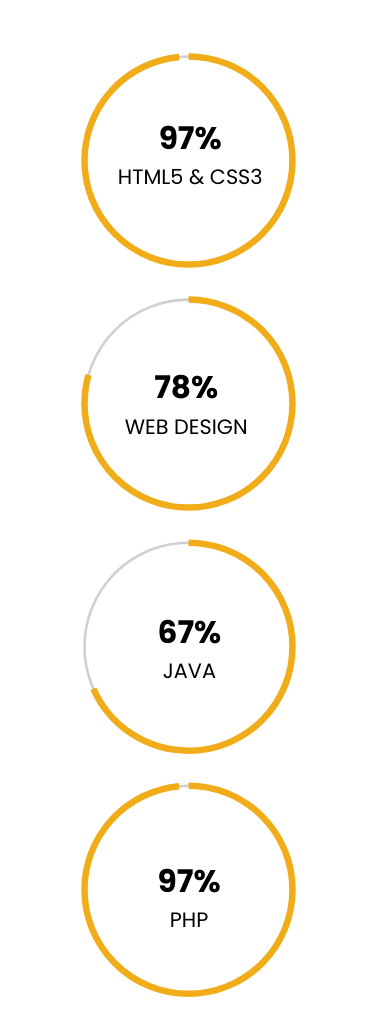
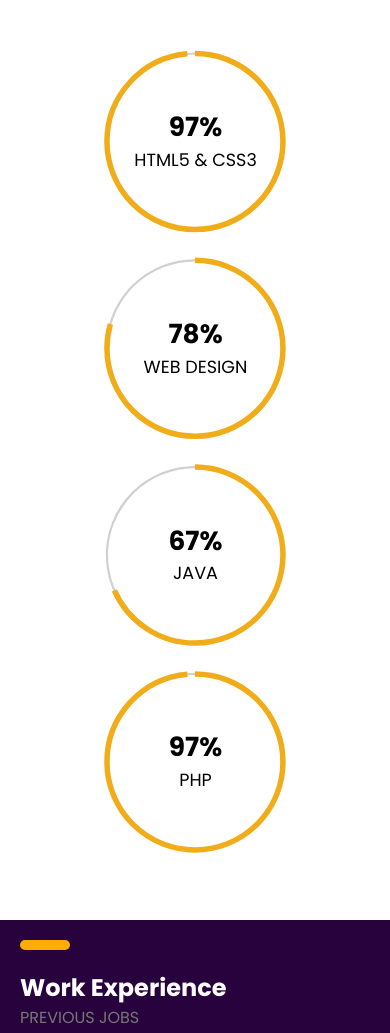
Before and after one commit to mamesayelom/tache5PortfolioHtmlCss, a plain HTML site: page index.html in a window 390 px wide. Shown: the part 4280-5313 px from the top of the page. Drawn offline with Linux system fonts and the light colour scheme.

Commit message:
gérer la responsivité

```diff
--- a/index.html
+++ b/index.html
@@ -108,7 +108,7 @@
             <p class="paragraghe">Duis non volutpat arcu, eu mollis tellus. Sed finibus aliquam neque sit amet sodales. Lorem ipsum dolor sit amet, consectetur adipiscing elit. Nulla maximus pellentes que velit, quis consequat nulla effi citur at. Maecenas sed massa tristique.Duis non volutpat arcu, eu mollis tellus. Sed finibus aliquam neque sit amet sodales. Lorem ipsum dolor sit amet, consectetur adipiscing elit. Lorem ipsum dolor sit amet, consectetur adipiscing elit. Nulla maximus pellentes que velit, quis consequat nulla effi citur at.Maecenas sed massa tristique.</p>
         </div>
         <div class="cercles">
-            <!-- <div class="container"> -->
+            <div class="container">
                 <svg>
                     <circle Cx="80px" Cy="80px" r="80px" class="circle1">
                     </circle>
@@ -119,8 +119,8 @@
                     <h1>97%</h1>
                     <p>HTML5 & CSS3</p>
                 </div>
-            <!-- </div> -->
-            <!-- <div class="container"> -->
+            </div>
+            <div class="container container2">
                 <svg>
                     <circle Cx="80px" Cy="80px" r="80px" class="circle2">
                     </circle>
@@ -131,8 +131,8 @@
                     <h1>78%</h1>
                 <p>WEB DESIGN</p>
                 </div>
-           <!-- </div> -->
-           <!-- <div class="container"> -->
+           </div>
+           <div class="container">
                 <svg>
                     <circle Cx="80px" Cy="80px" r="80px" class="circle3">
                     </circle>
@@ -143,8 +143,8 @@
                     <h1>67%</h1>
                 <p>JAVA</p>
                 </div>
-           <!-- </div> -->
-           <!-- <div class="container"> -->
+           </div>
+           <div class="container container4">
                 <svg>
                     <circle Cx="80px" Cy="80px" r="80px" class="circle4">
                     </circle>
@@ -155,7 +155,7 @@
                     <h1>97%</h1>
                     <p>PHP</p>
                 </div>
-           <!-- </div> -->
+           </div>
         </div>
     </section>
 
--- a/styles.css
+++ b/styles.css
@@ -330,7 +330,19 @@ svg{
     transform: rotate(-90deg);
     /* border: 1px solid black; */
 }
-.center1{
+.section3 .container{
+    width: 171px;
+    height: 188px;
+    position: relative;
+}
+.section3 .container div{
+    position: absolute;
+    text-align: center;
+    width: 171px;
+    top: 50%;
+    transform: translateY(-50%);
+}
+/* .center1{
     position: absolute;
     text-align: center;
     top: 30%;
@@ -353,7 +365,7 @@ svg{
     text-align: center;
     top: 30%;
     left: 89%;
-}
+} */
 .center h1{
     font-size: 2rem;
     font-weight: 500;
@@ -635,104 +647,6 @@ footer p a:hover{
     color: #FFA600;
 }
 
-@media screen and (min-width:1358px){
-    .center1{
-        top: 30%;
-        left: 37.5%;
-    }
-    .center2{
-        top: 30%;
-        left: 54.5%;
-    }
-    .center3{
-        top: 30%;
-        left: 73%;
-    }
-    .center4{
-        top: 30%;
-        left: 89.5%;
-    }
-}
-
-@media screen and (max-width:1296px){
-    .center1{
-        top: 30%;
-        left: 34%;
-    }
-    .center2{
-        top: 30%;
-        left: 52.5%;
-    }
-    .center3{
-        top: 30%;
-        left: 72%;
-    }
-    .center4{
-        top: 30%;
-        left: 89%;
-    }
-}
-@media screen and (max-width:1270px){
-    .center1{
-        top: 30%;
-        left: 32%;
-    }
-    .center2{
-        top: 30%;
-        left: 52.5%;
-    }
-    .center3{
-        top: 30%;
-        left: 71%;
-    }
-    .center4{
-        top: 30%;
-        left: 89%;
-    }
-}
-
-@media screen and (max-width:1200px){
-    .section3{
-        height: 950px;
-     }
-    .cercles{
-        margin-top: 50px;
-        flex-wrap: wrap;
-        justify-content: space-around;
-        gap: 10px;
-        width: 50%;
-        height: 400px;
-        float: right;
-        transform: scale(1.3);
-        transform-origin: center;
-    }
-
-    .center1{
-        position: absolute;
-        text-align: center;
-        top: 15%;
-        left: 12.8%;
-    }
-    .center2{
-        position: absolute;
-        text-align: center;
-        top: 15%;
-        left: 65%;
-    }
-    .center3{
-        position: absolute;
-        text-align: center;
-        top: 68%;
-        left: 18.5%;
-    }
-    .center4{
-        position: absolute;
-        text-align: center;
-        top: 68%;
-        left: 70%;
-    }
-}
-
 @media  screen and (max-width:1100px) {
     header{
         height: 700px;
@@ -839,9 +753,6 @@ footer p a:hover{
         width: 23%;
         height: 20%;
     }
-    .cercles{
-        width: 60%;
-    }
     .section4{
         height: 1000px;
      }
@@ -898,7 +809,20 @@ footer p a:hover{
         width: 100%;
     }
 }
+@media screen and (max-width:999px){
+    .section3{
+        height: 950px;;
+    }
+    .cercles{
+        width: 50%;
+        display: grid;
+        grid-template-columns: 1fr 1fr;
+        transform: scale(1.3);
+        position: relative;
+        left: 50%;
 
+    }
+}
 @media screen and (max-width:900px){
     .orange{
         height: 260px;
@@ -1007,9 +931,6 @@ footer p a:hover{
         width: 23%;
         height: 15%;
     }
-    .section3{
-        height: 1000px;
-     }
      .section4{
         height: 1100px;
      }
@@ -1127,9 +1048,7 @@ footer p a:hover{
         width: 23%;
         height: 13%;
     }
-
     .section3{
-        height: 1000px;
         padding: 50px;
      }
      .section5{
@@ -1138,11 +1057,6 @@ footer p a:hover{
      .section5 .flex{
         width: 100%;
      }
-    .cercles{
-        width: 70%;
-    }
-
-
 }
 
 @media screen and (max-width:750px){
@@ -1281,29 +1195,8 @@ footer p a:hover{
         font-size: 1.05rem;
     }
     .cercles{
-        width: 100%;
-        height: 400px;
-        justify-content: center;
-        float: none;
-        margin-left: auto;
-        margin-right: auto;
-
-    }
-    .center1{
-        top: 15%;
-        left: 21%;
-    }
-    .center2{
-        top: 15%;
-        left: 58%;
-    }
-    .center3{
-        top: 68%;
-        left: 27%;
-    }
-    .center4{
-        top: 68%;
-        left: 63%;
+        width: 80%;
+        left: 15%;
     }
     .section4 .flex{
         display: block;
@@ -1365,40 +1258,17 @@ footer p a:hover{
 }
 
 @media screen and (max-width:600px){
-    .section3{
-        height: 1500px;
-    }
     .section3 .flex .left{
         width: 100%;
         padding-bottom: 10px;
     }
     .cercles{
-        display: block;
-        width: 180px;
-    }
-    .center1{
-        top: 15%;
-        left: 17%;
-    }
-    .center2{
-        top: 63%;
-        left: 20%;
-    }
-    .center3{
-        top: 110%;
-        left: 34%;
-    }
-    .center4{
-        top: 158%;
-        left: 34%;
+        transform: scale(1.1);
     }
 
 }
 
 @media screen and (max-width:500px){
-    .section3{
-        height: 1600px;
-    }
     .section4{
         height: 1100px;
     }
@@ -1406,8 +1276,16 @@ footer p a:hover{
 
 @media screen and (max-width:460px) {
     .section3{
-        height: 1650px;
+        height: 1420px;
         padding: 20px;
+    }
+    .cercles{
+        display: block;
+        width: 171px;
+        left: 0;
+        margin-left: auto;
+        margin-right: auto;
+
     }
     .section4{
         height: 1200px;
@@ -1432,7 +1310,7 @@ footer p a:hover{
         width: 90%;
     }
     .section3{
-        height: 1700px;
+        height: 1500px;
     }
     .section4{
         height: 1300px;
```
